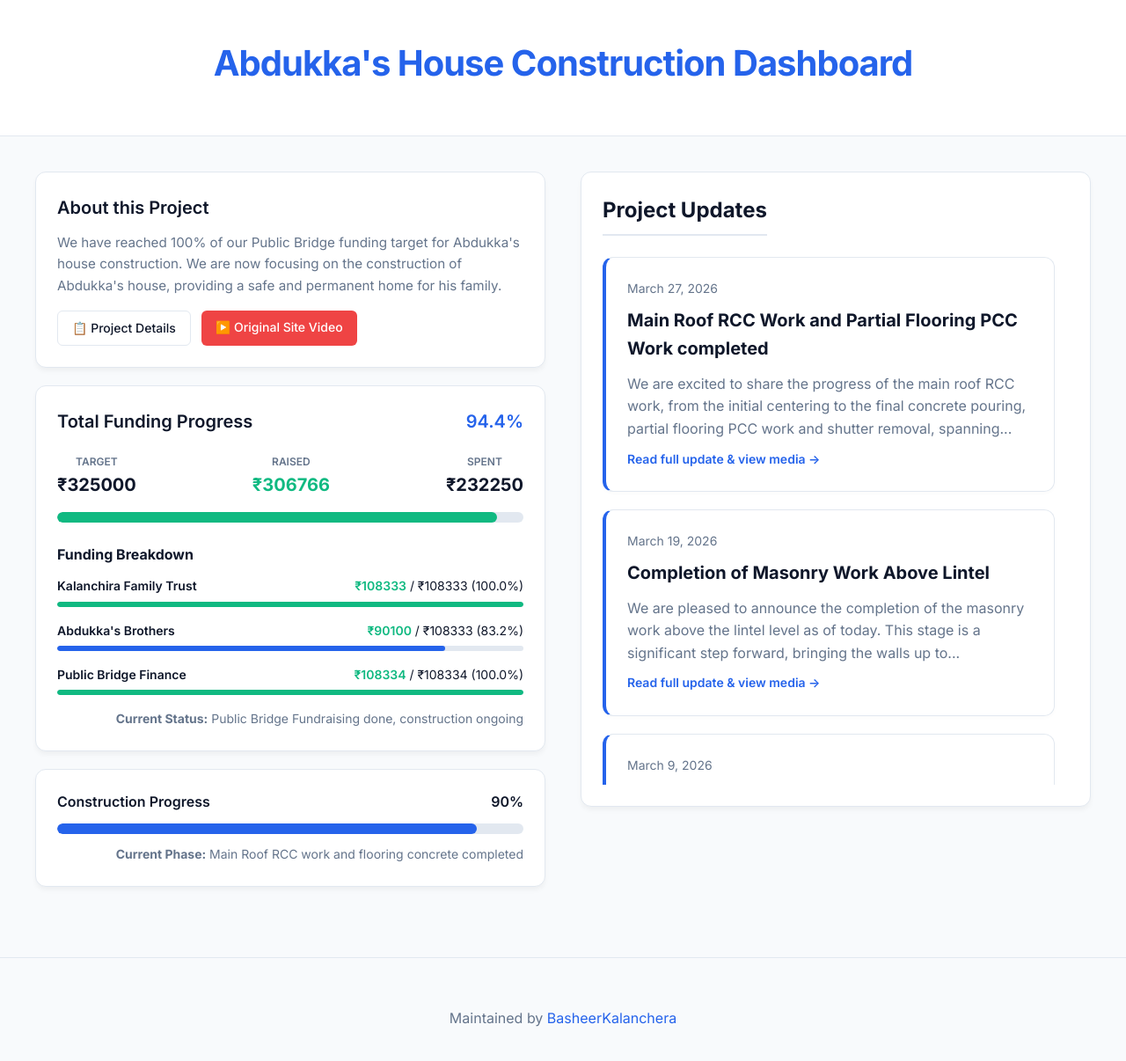
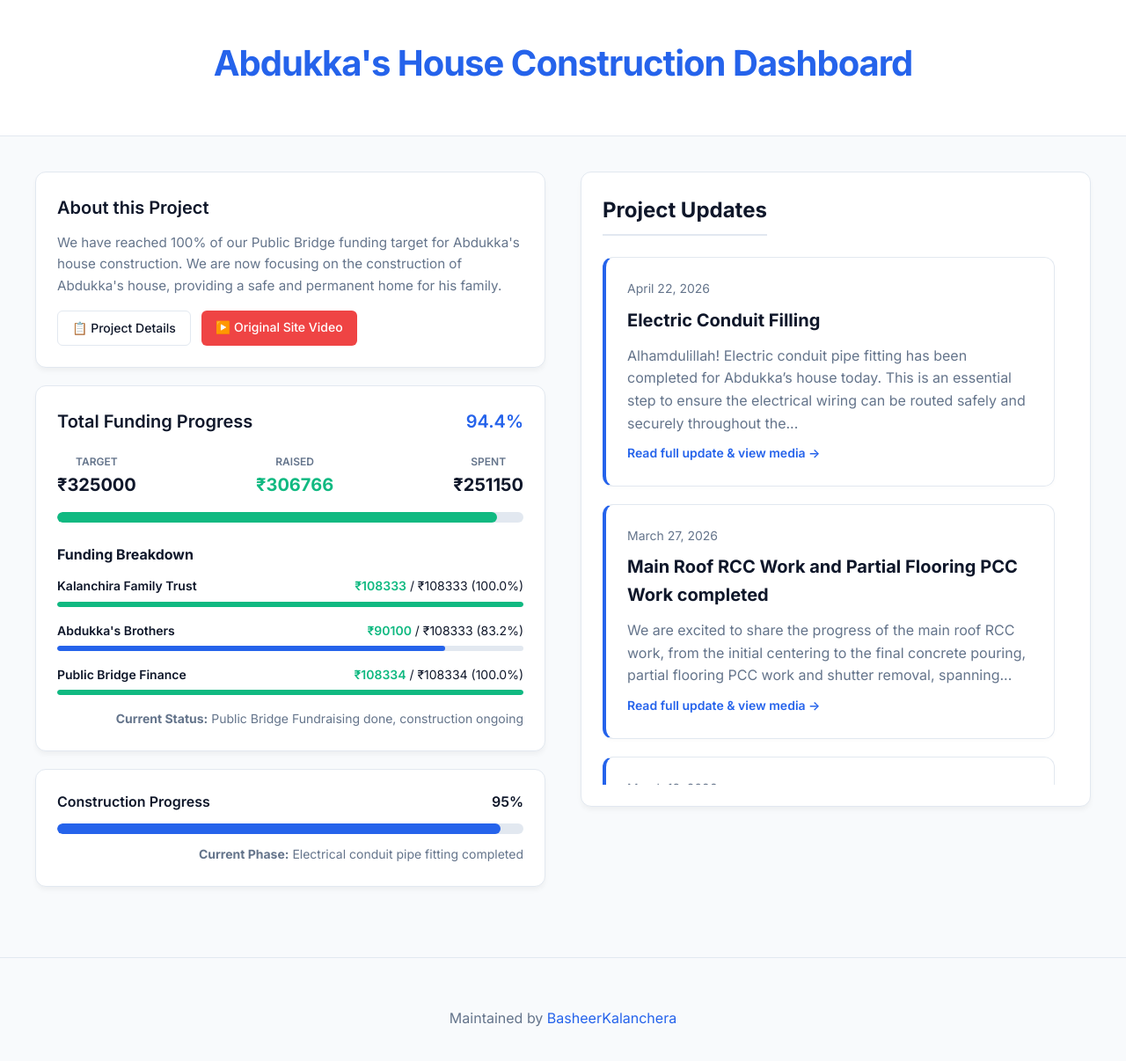
Before and after one commit to BasheerKalanchera/project-amanah, a Jekyll site: the page built from index.html, in a window 1280 px wide. Shown: the top 1206 px of the page at 88% size. Built offline with Jekyll 4.4.1, drawn with Linux system fonts in a browser that asks for light colours.

Commit message:
Fix: Added post for Electric conduit pipe laying

```diff
--- a/_data/finances.yml
+++ b/_data/finances.yml
@@ -1,12 +1,12 @@
 target: 325000
 raised: 306766
-spent: 232250
+spent: 251150
 current_status: "Public Bridge Fundraising done, construction ongoing"
 breakdown:
   - name: "Kalanchira Family Trust"
     target: 108333
     raised: 108333
-    spent: 142150
+    spent: 161050
     breakup:
       - name: "Laterite stones"
         amount: 42750
@@ -18,6 +18,8 @@ breakdown:
         amount: 27500
       - name: "Labor for Main Roof Concerte pouring"
         amount: 20400
+      - name: "Electric conduit pipe fitting"
+        amount: 18900
   - name: "Abdukka's Brothers"
     target: 108333
     raised: 90100
--- a/_data/project.yml
+++ b/_data/project.yml
@@ -1,2 +1,2 @@
-completion_percentage: 90
-current_phase: "Main Roof RCC work and flooring concrete completed"
+completion_percentage: 95
+current_phase: "Electrical conduit pipe fitting completed"
--- /dev/null
+++ b/_posts/2026-04-22-electric-conduit-filling.md
@@ -0,0 +1,14 @@
+---
+layout: post
+title: "Electric Conduit Filling"
+date: 2026-04-22 10:00:00 +0530
+categories: update
+---
+
+Alhamdulillah! Electric conduit pipe fitting has been completed for Abdukka's house today. This is an essential step to ensure the electrical wiring can be routed safely and securely throughout the house.
+
+Watch the progress in this video:
+
+<div style="position: relative; width: 100%; aspect-ratio: 16/9; margin-top: 24px; border-radius: 8px; overflow: hidden; background: #000;">
+    <iframe style="position: absolute; top: 0; left: 0; width: 100%; height: 100%; border: none;" src="https://www.youtube.com/embed/nP-oInqengM" title="Electric Conduit pipe fitting" frameborder="0" allow="accelerometer; autoplay; clipboard-write; encrypted-media; gyroscope; picture-in-picture; web-share" referrerpolicy="strict-origin-when-cross-origin" allowfullscreen></iframe>
+</div>
```
